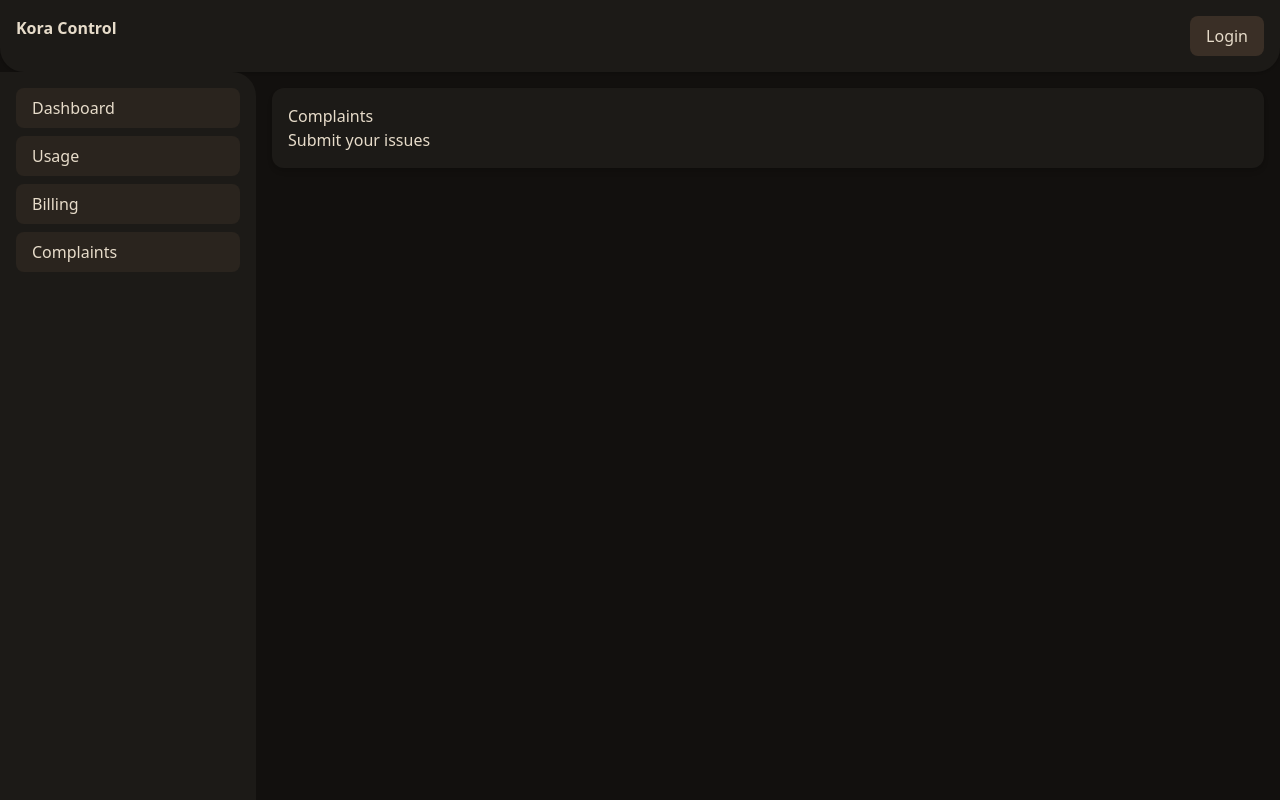
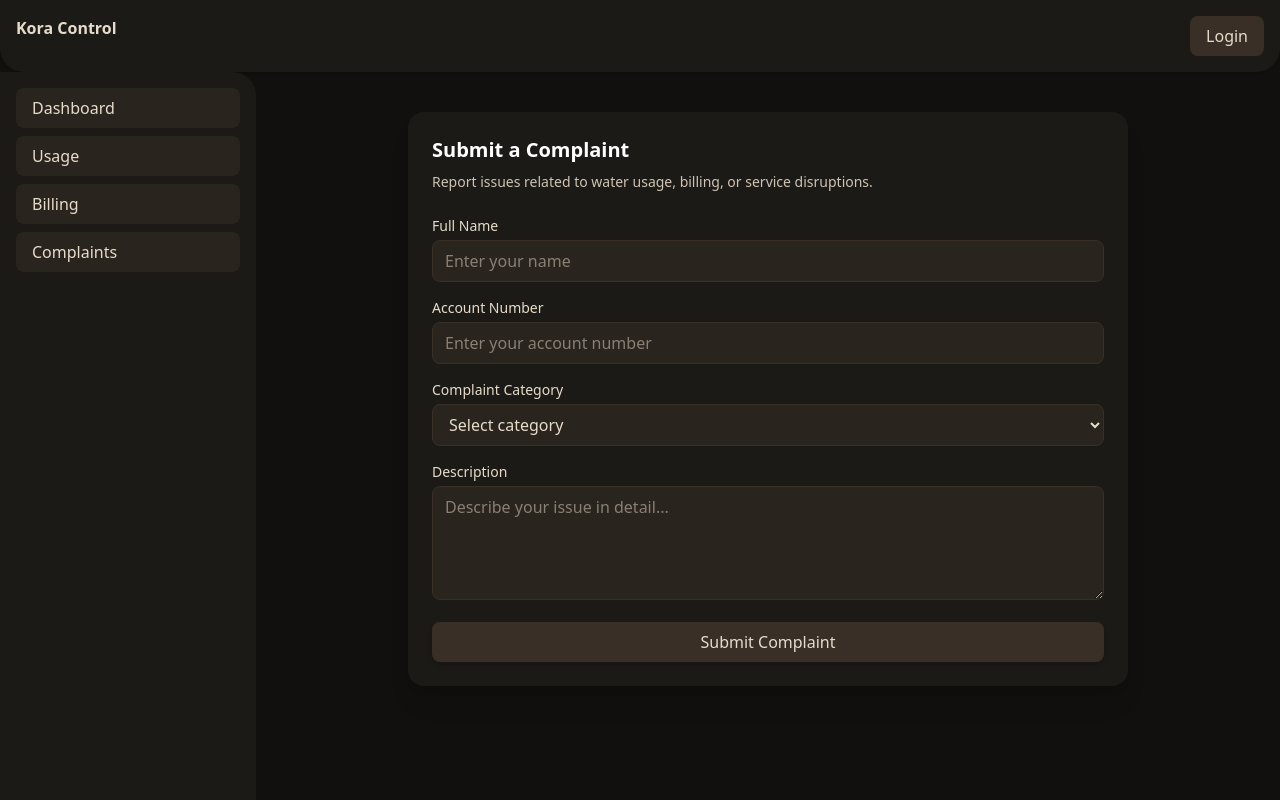
Before and after one commit to betyjo/kControl, a Next.js app in the folder user-ui/: page /complaints in a window 1280 px wide. Shown: the top 800 px of the page. Built offline with nearby package versions, Linux system fonts and the light colour scheme.

Commit message:
enhance Complaints page with form for user submissions including name, account number, category, and description

```diff
--- a/user-ui/app/complaints/page.tsx
+++ b/user-ui/app/complaints/page.tsx
@@ -1,8 +1,121 @@
-export default function Complaints() {
+"use client";
+
+import { useState } from "react";
+
+export default function ComplaintsPage() {
+  const [form, setForm] = useState({
+    name: "",
+    account: "",
+    category: "",
+    description: "",
+  });
+
+  const handleChange = (
+    e: React.ChangeEvent<HTMLInputElement | HTMLTextAreaElement | HTMLSelectElement>
+  ) => {
+    setForm({ ...form, [e.target.name]: e.target.value });
+  };
+
+  const handleSubmit = (e: React.FormEvent) => {
+    e.preventDefault();
+    console.log(form); // later connect to backend
+  };
+
   return (
-    <div className="card">
-      <h1>Complaints</h1>
-      <p>Submit your issues</p>
+    <div className="max-w-3xl mx-auto p-6">
+      <div className="bg-[#1c1a17] p-6 rounded-2xl shadow-xl">
+
+        {/* Header */}
+        <div className="mb-6">
+          <h1 className="text-xl font-bold text-white">
+            Submit a Complaint
+          </h1>
+          <p className="text-sm text-[#cfc3b3] mt-2">
+            Report issues related to water usage, billing, or service disruptions.
+          </p>
+        </div>
+
+        {/* Form */}
+        <form onSubmit={handleSubmit} className="space-y-4">
+
+          {/* Full Name */}
+          <div>
+            <label className="block text-sm mb-1 text-[#e7dcca]">
+              Full Name
+            </label>
+            <input
+              type="text"
+              name="name"
+              placeholder="Enter your name"
+              value={form.name}
+              onChange={handleChange}
+              className="w-full px-3 py-2 rounded-lg bg-[#2a241e] border border-[#3a2f26]
+                         focus:outline-none focus:ring-2 focus:ring-[#6b4f3a]"
+            />
+          </div>
+
+          {/* Account Number */}
+          <div>
+            <label className="block text-sm mb-1 text-[#e7dcca]">
+              Account Number
+            </label>
+            <input
+              type="text"
+              name="account"
+              placeholder="Enter your account number"
+              value={form.account}
+              onChange={handleChange}
+              className="w-full px-3 py-2 rounded-lg bg-[#2a241e] border border-[#3a2f26]
+                         focus:outline-none focus:ring-2 focus:ring-[#6b4f3a]"
+            />
+          </div>
+
+          {/* Category */}
+          <div>
+            <label className="block text-sm mb-1 text-[#e7dcca]">
+              Complaint Category
+            </label>
+            <select
+              name="category"
+              value={form.category}
+              onChange={handleChange}
+              className="w-full px-3 py-2 rounded-lg bg-[#2a241e] border border-[#3a2f26]
+                         focus:outline-none focus:ring-2 focus:ring-[#6b4f3a]"
+            >
+              <option value="" disabled hidden> Select category </option>
+              <option value="billing">Billing Issue</option>
+              <option value="leakage">Water Leakage</option>
+              <option value="no-water">No Water Supply</option>
+              <option value="quality">Water Quality Issue</option>
+            </select>
+          </div>
+
+          {/* Description */}
+          <div>
+            <label className="block text-sm mb-1 text-[#e7dcca]">
+              Description
+            </label>
+            <textarea
+              name="description"
+              placeholder="Describe your issue in detail..."
+              rows={4}
+              value={form.description}
+              onChange={handleChange}
+              className="w-full px-3 py-2 rounded-lg bg-[#2a241e] border border-[#3a2f26]
+                         focus:outline-none focus:ring-2 focus:ring-[#6b4f3a]"
+            />
+          </div>
+
+          {/* Submit Button */}
+          <button
+            type="submit"
+            className="w-full bg-[#3a2f26] py-2 rounded-lg
+                       hover:bg-[#4a3a2f] transition shadow-md"
+          >
+            Submit Complaint
+          </button>
+        </form>
+      </div>
     </div>
   );
 }
```
